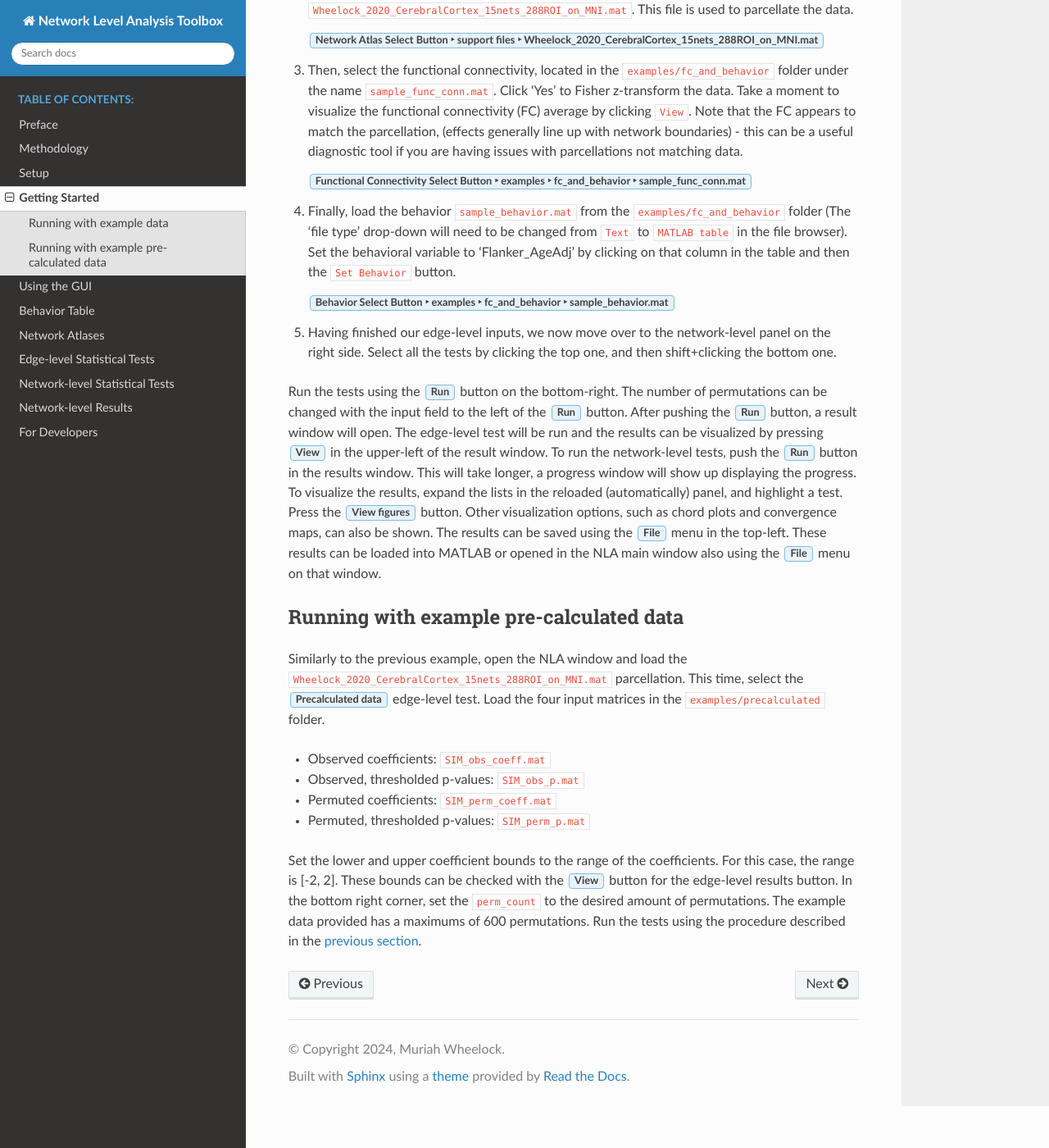
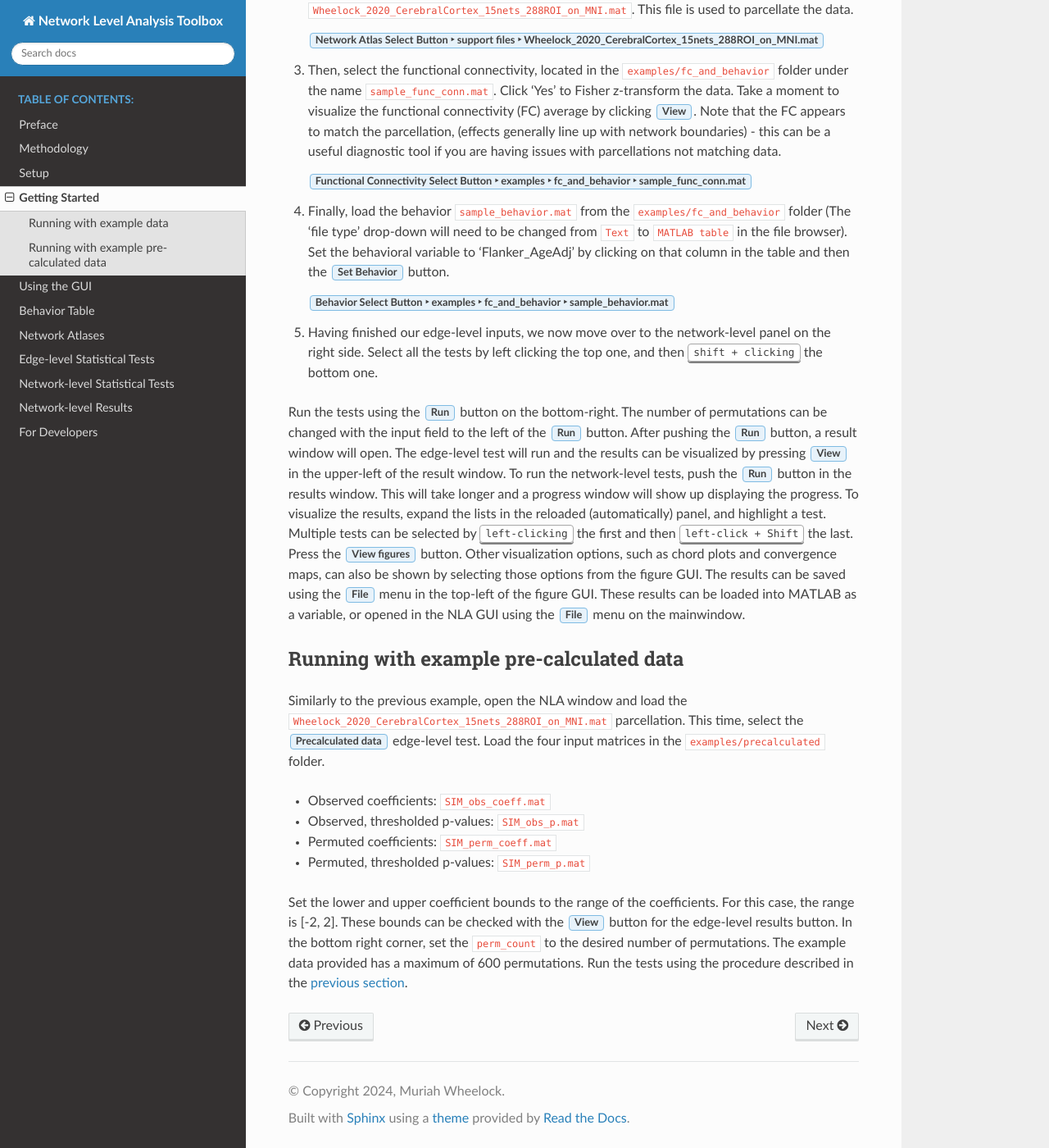
Before and after one commit to WheelockLab/NetworkLevelAnalysis, a Sphinx documentation site: the page built from docs/source/getting_started.rst, in a window 1280 px wide and 1400 px high, scrolled down 314 px. Shown: the whole window at 82% size. Built offline with Sphinx 7.4.7 and the Read the Docs theme 3.1.0, drawn with Linux system fonts in a browser that asks for light colours.

Commit message:
ari's changes

```diff
--- a/docs/source/getting_started.rst
+++ b/docs/source/getting_started.rst
@@ -15,7 +15,7 @@ Running with example data
 
 3. Then, select the functional connectivity, located in the ``examples/fc_and_behavior`` folder under the name
    ``sample_func_conn.mat``. Click 'Yes' to Fisher z-transform the data. Take a moment to visualize the functional
-   connectivity (FC) average by clicking ``View``. Note that the FC appears to match the parcellation, (effects
+   connectivity (FC) average by clicking :guilabel:`View`. Note that the FC appears to match the parcellation, (effects
    generally line up with network boundaries) - this can be a useful diagnostic tool if you are having issues
    with parcellations not matching data.
 
@@ -23,23 +23,22 @@ Running with example data
 
 4. Finally, load the behavior ``sample_behavior.mat`` from the ``examples/fc_and_behavior`` folder (The 'file type' drop-down
    will need to be changed from ``Text`` to ``MATLAB table`` in the file browser). Set the behavioral variable to 'Flanker_AgeAdj' by
-   clicking on that column in the table and then the ``Set Behavior`` button.
+   clicking on that column in the table and then the :guilabel:`Set Behavior` button.
 
    :menuselection:`Behavior Select Button --> examples --> fc_and_behavior --> sample_behavior.mat`
 
-5. Having finished our edge-level inputs, we now move over to the network-level panel on the right side. Select all the tests by clicking
-   the top one, and then shift+clicking the bottom one.
+5. Having finished our edge-level inputs, we now move over to the network-level panel on the right side. Select all the tests by left clicking
+   the top one, and then :kbd:`shift + clicking` the bottom one.
 
 .. _running_network_tests:
 
 Run the tests using the :guilabel:`Run` button on the bottom-right. The number of permutations can be changed with the input field
-to the left of the :guilabel:`Run` button. After pushing the :guilabel:`Run` button, a result window will open. The edge-level test will be run
+to the left of the :guilabel:`Run` button. After pushing the :guilabel:`Run` button, a result window will open. The edge-level test will run
 and the results can be visualized by pressing :guilabel:`View` in the upper-left of the result window. To run the network-level tests,
-push the :guilabel:`Run` button in the results window. This will take longer, a progress window will show up displaying the progress.
-To visualize the results, expand the lists in the reloaded (automatically) panel, and highlight a test. Press the :guilabel:`View figures`
-button. Other visualization options, such as chord plots and convergence maps, can also be shown. The results can be saved using the
-:guilabel:`File` menu in the top-left. These results can be loaded into MATLAB or opened in the NLA main window also using the :guilabel:`File` menu on that
-window.
+push the :guilabel:`Run` button in the results window. This will take longer and a progress window will show up displaying the progress.
+To visualize the results, expand the lists in the reloaded (automatically) panel, and highlight a test. Multiple tests can be selected by :kbd:`left-clicking` the first and then :kbd:`left-click + Shift` the last.
+Press the :guilabel:`View figures` button. Other visualization options, such as chord plots and convergence maps, can also be shown by selecting those options from the figure GUI.
+The results can be saved using the :guilabel:`File` menu in the top-left of the figure GUI. These results can be loaded into MATLAB as a variable, or opened in the NLA GUI using the :guilabel:`File` menu on the mainwindow.
 
 Running with example pre-calculated data
 ----------------------------------------------------------
@@ -53,6 +52,6 @@ time, select the :guilabel:`Precalculated data` edge-level test. Load the four i
 * Permuted, thresholded p-values: ``SIM_perm_p.mat``
 
 Set the lower and upper coefficient bounds to the range of the coefficients. For this case, the range is [-2, 2]. These bounds can be checked
-with the :guilabel:`View` button for the edge-level results button. In the bottom right corner, set the ``perm_count`` to the desired amount of
-permutations. The example data provided has a maximums of 600 permutations. Run the tests using the procedure described in the
+with the :guilabel:`View` button for the edge-level results button. In the bottom right corner, set the ``perm_count`` to the desired number of
+permutations. The example data provided has a maximum of 600 permutations. Run the tests using the procedure described in the
 :ref:`previous section <running_network_tests>`.
```
